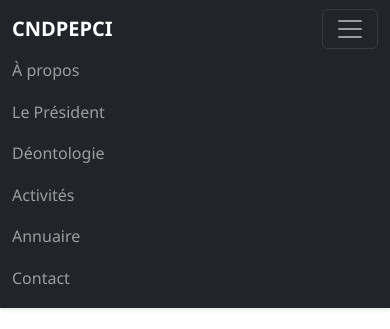
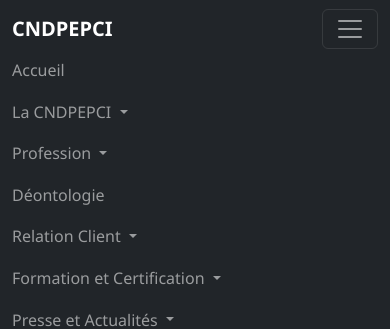
Before and after one commit to Loicqra12/cndpepci, a Flask app: page /about in a window 390 px wide, after a click that opens the changed part. Shown: the top 329 px of the page. Run offline with Flask 3, Linux system fonts and the light colour scheme; data that the repository does not hold is empty; some libraries are stand-ins or nearby versions.

Commit message:
Agent query: Veuillez vérifier si : 1. Le nouveau menu de navigation est bien visible avec les dropdowns, 2. Le menu est responsive sur mobile, 3. Le bouton "Adhérer à la Chambre" est bien présent avec le style bouton

```diff
--- a/templates/base.html
+++ b/templates/base.html
@@ -16,26 +16,68 @@
                 <span class="navbar-toggler-icon"></span>
             </button>
             <div class="collapse navbar-collapse" id="navbarNav">
-                <ul class="navbar-nav">
+                <ul class="navbar-nav me-auto">
                     <li class="nav-item">
-                        <a class="nav-link" href="{{ url_for('about') }}">À propos</a>
+                        <a class="nav-link" href="{{ url_for('home') }}">Accueil</a>
                     </li>
-                    <li class="nav-item">
-                        <a class="nav-link" href="{{ url_for('president') }}">Le Président</a>
+                    <li class="nav-item dropdown">
+                        <a class="nav-link dropdown-toggle" href="#" role="button" data-bs-toggle="dropdown">
+                            La CNDPEPCI
+                        </a>
+                        <ul class="dropdown-menu">
+                            <li><a class="dropdown-item" href="{{ url_for('about') }}">À propos</a></li>
+                            <li><a class="dropdown-item" href="{{ url_for('president') }}">Le Président</a></li>
+                            <li><a class="dropdown-item" href="#">Notre équipe</a></li>
+                        </ul>
+                    </li>
+                    <li class="nav-item dropdown">
+                        <a class="nav-link dropdown-toggle" href="#" role="button" data-bs-toggle="dropdown">
+                            Profession
+                        </a>
+                        <ul class="dropdown-menu">
+                            <li><a class="dropdown-item" href="#">Métier de détective</a></li>
+                            <li><a class="dropdown-item" href="#">Réglementation</a></li>
+                            <li><a class="dropdown-item" href="{{ url_for('activities') }}">Activités</a></li>
+                        </ul>
                     </li>
                     <li class="nav-item">
                         <a class="nav-link" href="{{ url_for('deontology') }}">Déontologie</a>
                     </li>
-                    <li class="nav-item">
-                        <a class="nav-link" href="{{ url_for('activities') }}">Activités</a>
+                    <li class="nav-item dropdown">
+                        <a class="nav-link dropdown-toggle" href="#" role="button" data-bs-toggle="dropdown">
+                            Relation Client
+                        </a>
+                        <ul class="dropdown-menu">
+                            <li><a class="dropdown-item" href="#">Services</a></li>
+                            <li><a class="dropdown-item" href="{{ url_for('contact') }}">Contact</a></li>
+                            <li><a class="dropdown-item" href="#">FAQ</a></li>
+                        </ul>
+                    </li>
+                    <li class="nav-item dropdown">
+                        <a class="nav-link dropdown-toggle" href="#" role="button" data-bs-toggle="dropdown">
+                            Formation et Certification
+                        </a>
+                        <ul class="dropdown-menu">
+                            <li><a class="dropdown-item" href="#">Programmes</a></li>
+                            <li><a class="dropdown-item" href="#">Certification</a></li>
+                            <li><a class="dropdown-item" href="#">Calendrier</a></li>
+                        </ul>
+                    </li>
+                    <li class="nav-item dropdown">
+                        <a class="nav-link dropdown-toggle" href="#" role="button" data-bs-toggle="dropdown">
+                            Presse et Actualités
+                        </a>
+                        <ul class="dropdown-menu">
+                            <li><a class="dropdown-item" href="#">Actualités</a></li>
+                            <li><a class="dropdown-item" href="#">Communiqués</a></li>
+                            <li><a class="dropdown-item" href="#">Médias</a></li>
+                        </ul>
                     </li>
                     <li class="nav-item">
-                        <a class="nav-link" href="{{ url_for('directory') }}">Annuaire</a>
-                    </li>
-                    <li class="nav-item">
-                        <a class="nav-link" href="{{ url_for('contact') }}">Contact</a>
+                        <a class="nav-link" href="{{ url_for('directory') }}">Annuaire CNDPEPCI</a>
                     </li>
                 </ul>
+                <a href="{{ url_for('contact') }}" class="btn btn-primary">Adhérer à la Chambre</a>
             </div>
         </div>
     </nav>
```
